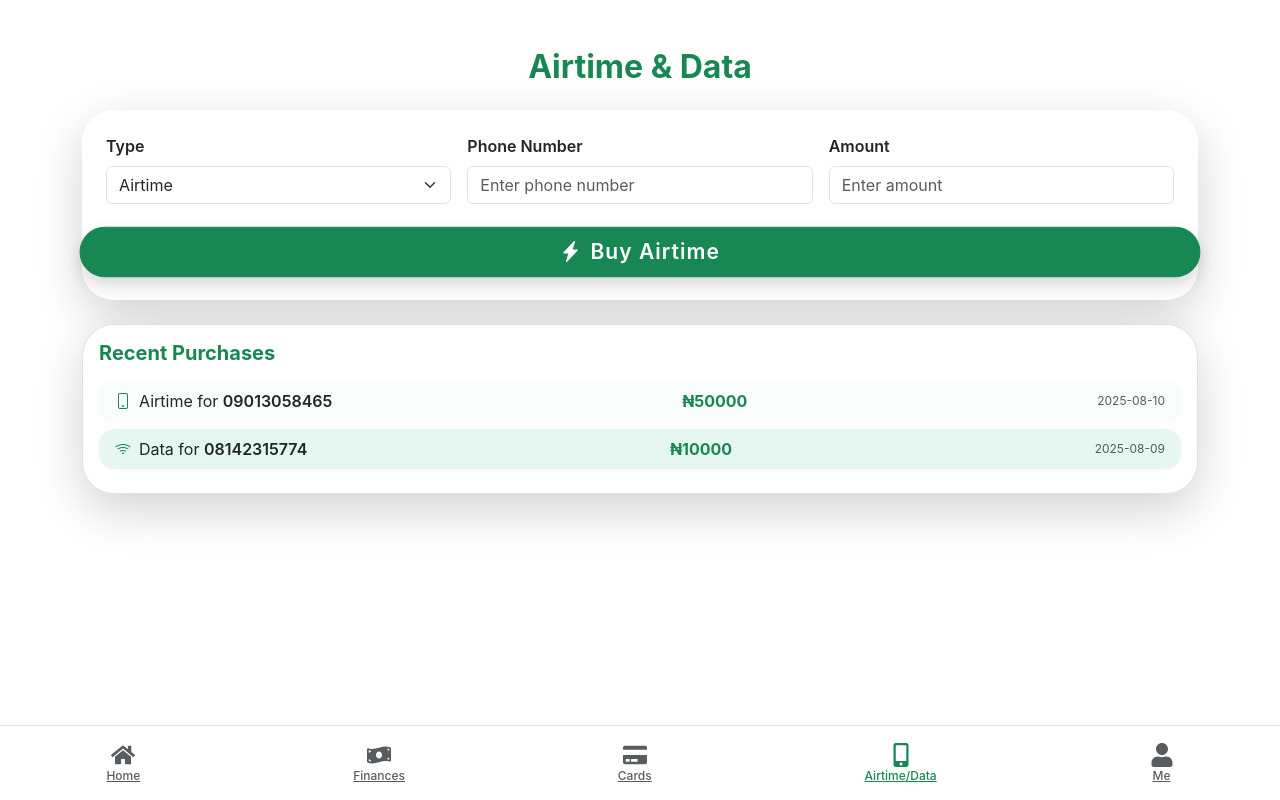
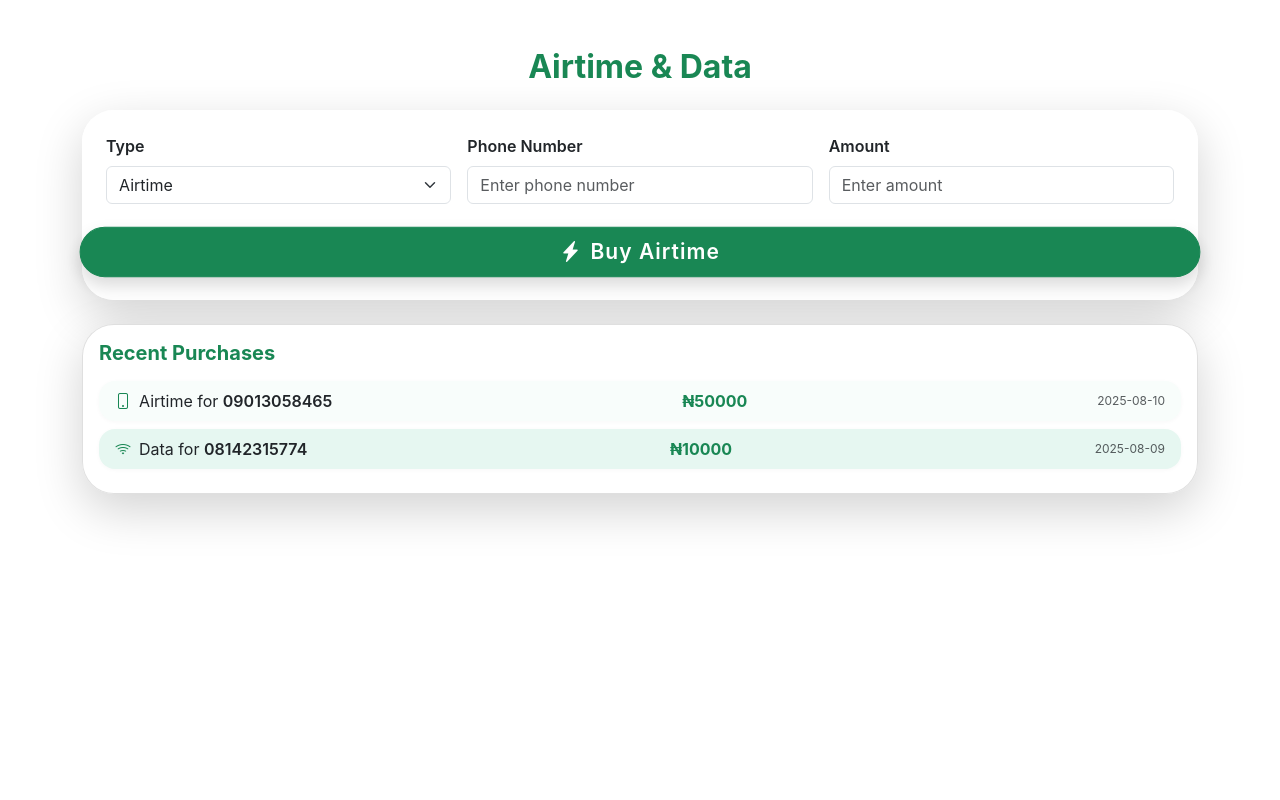
Before and after one commit to jamjamal-design/full-Bank-app, a React (Vite) app in the folder Client/: page /airtime-data in a window 1280 px wide. Built offline with nearby package versions, Linux system fonts and the light colour scheme.

Commit message:
Comment out BottomNav component in AirtimeData and Cards pages for future reference

```diff
--- a/Client/src/Pages/AirtimeData.jsx
+++ b/Client/src/Pages/AirtimeData.jsx
@@ -1,6 +1,6 @@
 import React, { useState, useEffect } from 'react';
 import axios from 'axios';
-import BottomNav from '../components/BottomNav';
+// import BottomNav from '../components/BottomNav';
 
 const AirtimeData = () => {
   const [type, setType] = useState('airtime');
@@ -146,7 +146,7 @@ const AirtimeData = () => {
           </div>
         </div>
       </div>
-      <BottomNav active="airtime" />
+      {/* <BottomNav active="airtime" /> */}
       {/* Animate.css CDN for demo: */}
       <link
         rel="stylesheet"
--- a/Client/src/Pages/Cards.jsx
+++ b/Client/src/Pages/Cards.jsx
@@ -1,6 +1,6 @@
 import React, { useEffect, useState } from 'react';
 import axios from 'axios';
-import BottomNav from '../components/BottomNav';
+// import BottomNav from '../components/BottomNav';
 
 const Cards = () => {
   // Handle card request (virtual/physical)
@@ -193,7 +193,7 @@ const Cards = () => {
           )
         )}
       </div>
-      <BottomNav active="cards" />
+      {/* <BottomNav active="cards" /> */}
       {/* Animate.css CDN for demo, remove if already included in your project */}
       <link
         rel="stylesheet"
```
